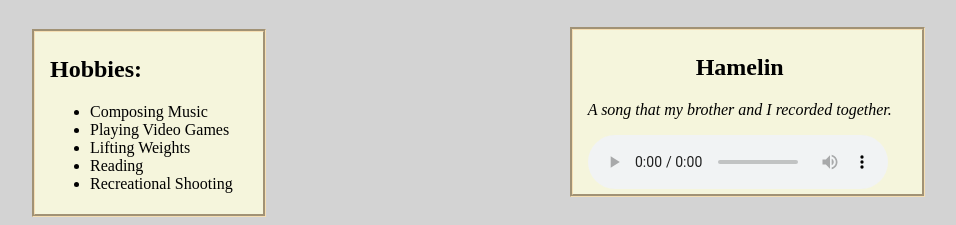
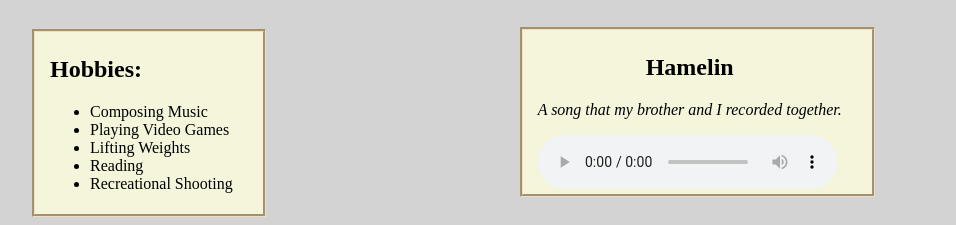
Before and after one commit to JacobGrow/day-1, a plain HTML site: page index.html in a window 1280 px wide. Shown: the part 1145-1370 px from the top of the page, without its empty margins (276-1232 px from the left). Drawn offline with Linux system fonts and the light colour scheme.

Commit message:
Fixed alignment

```diff
--- a/index.html
+++ b/index.html
@@ -32,7 +32,7 @@
 
   </div>
 
-<div class="card3">
+<div class="card4">
   <h2 class="centerText">Hamelin</h2>
   <p><i>A song that my brother and I recorded together.</i></p>
   <audio controls>
--- a/style.css
+++ b/style.css
@@ -48,6 +48,20 @@ h1{
   margin-left: 300px;
 }
 
+.card4{
+  background-color: beige;
+  padding-right: 30px;
+  padding-left: 15px;
+  padding-top: 5px;
+  padding-bottom: 5px;
+  border: solid;
+  border-style: groove;
+  border-color: wheat;
+  display: inline-block;
+  margin-top: 30px;
+  margin-left: 250;
+}
+
 .centerText{
   text-align: center;
 }
```
